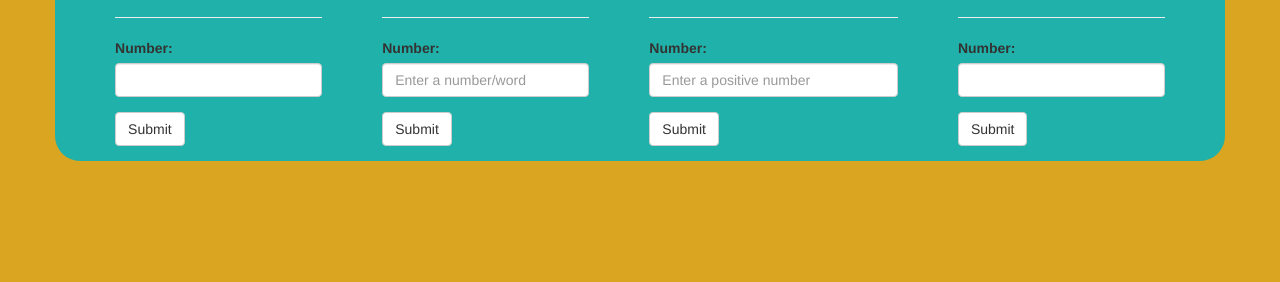
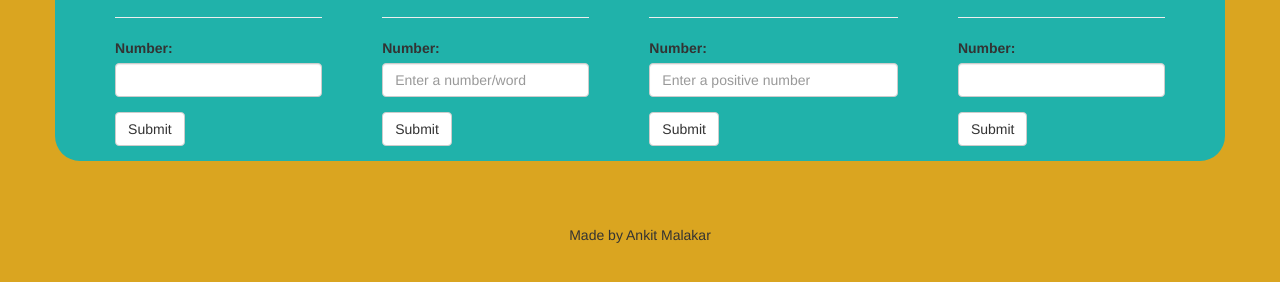
Before and after one commit to ankitmalakar7/Integer-Number-details, a plain HTML site: page index2.html in a window 1280 px wide. Shown: the part 184-466 px from the top of the page. Drawn offline with nearby package versions, Linux system fonts and the light colour scheme.

Commit message:
footer added

```diff
--- a/index2.html
+++ b/index2.html
@@ -101,6 +101,7 @@
         <div id="result4"></div>
       </div>
     </div>
+    <div class="footer">Made by Ankit Malakar</div>
     <script src="indx.js"></script>
   </body>
 </html>
--- a/indx.css
+++ b/indx.css
@@ -32,3 +32,7 @@ body{
     /* font-size: 1.1rem;
     border-radius: 10px; */
 }
+.footer{
+    text-align: center;
+    margin-top: 5%;
+}
```
